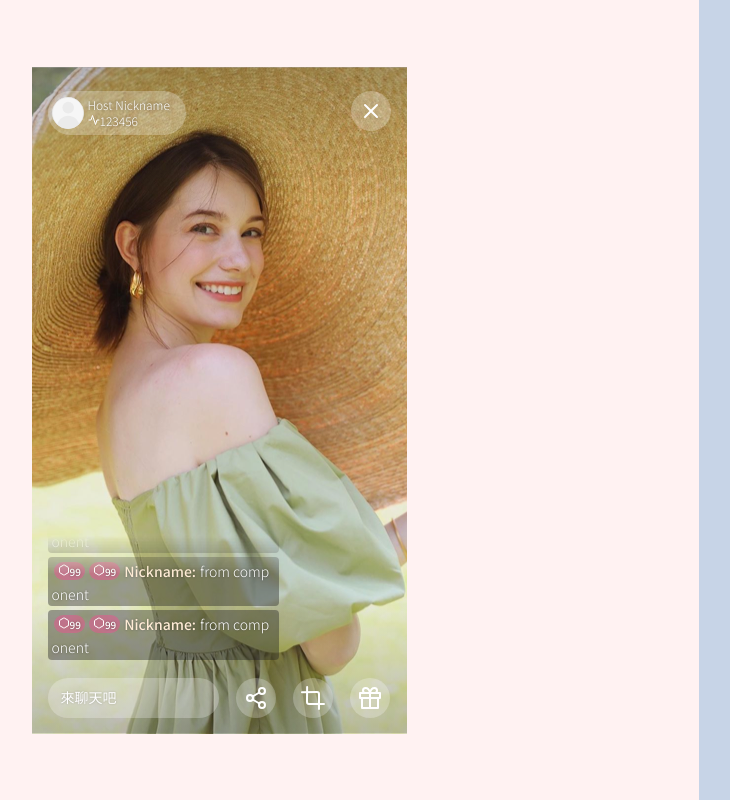
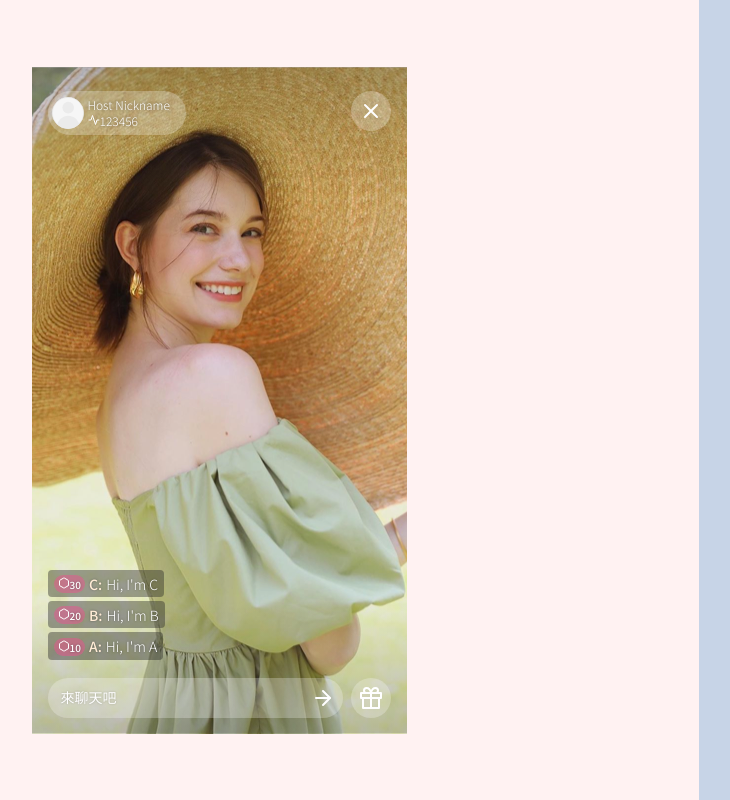
Before and after one commit to tl-vivian/liveroom-demo, a React (Vite) app: page / in a window 1280 px wide. Shown: the whole page, without its empty margins (261-991 px from the left). Built offline with nearby package versions, Linux system fonts and the light colour scheme.

Commit message:
make submitting chat msg work

```diff
--- a/src/App.js
+++ b/src/App.js
@@ -1,61 +1,47 @@
 import React from "react";
-import ReactDOM from "react-dom";
+import ReactDOM, { render } from "react-dom";
 import * as Icon from "react-feather";
-import ChatMsg from "./ChatMsg";
+import Chatroom from "./Chatroom";
 import Streaming from "./Streaming";
 
-const App = () => {
+class App extends React.Component {
+  constructor(props) {
+    super(props);
+    this.state = {};
+  }
+
+  render() {
     return (
       <div className="content">
         <main>
-        <div class="phone">
-          <div class="app">
+          <div className="phone">
+            <div className="app">
               <Streaming />
-            <div class="ui">
-              <div class="top-ui">
-                <div class="host-info">
-                  <div class="avatar40"></div>
-                  <div class="host-status">
-                    <p class="host-nickname t-caption">Host Nickname</p>
-                    <span class="host-live-data t-caption">
+              <div className="ui">
+                <div className="top-ui">
+                  <div className="host-info">
+                    <div className="avatar40"></div>
+                    <div className="host-status">
+                      <p className="host-nickname t-caption">Host Nickname</p>
+                      <span className="host-live-data t-caption">
                         <Icon.Activity size={12} /> 123456
                       </span>
                     </div>
                   </div>
-                <button class="icon-button exit-button">
+                  <button className="icon-button exit-button">
                     <Icon.X />
                   </button>
                 </div>
-              <div class="clear-zone"></div>
-              <div class="chatroom">
-                <div class="fade-shade"></div>
-                <div class="msgs">
-                  <ChatMsg />
-                  <ChatMsg />
-                  <ChatMsg />
-                </div>
-              </div>
-              <div class="bottom-ui">
-                <input type="text" class="chat-input" placeholder="來聊天吧" />
-                <button class="icon-button">
-                  <Icon.Share2 />
-                </button>
-                <button class="icon-button">
-                  <Icon.Crop />
-                </button>
-                <button class="icon-button">
-                  <Icon.Gift />
-                </button>
+                <div className="clear-zone"></div>
+                <Chatroom />
               </div>
             </div>
           </div>
-          <div class="mockup"></div>
-        </div>
-        <div class="phone-variation"></div>
         </main>
         <aside></aside>
       </div>
     );
-};
+  }
+}
 
 ReactDOM.render(<App />, document.querySelector("#root"));
--- a/src/ChatMsg.js
+++ b/src/ChatMsg.js
@@ -1,19 +1,15 @@
 import React from "react";
 import { Hexagon } from "react-feather";
 
-export default function ChatMsg() {
+export default function ChatMsg(props) {
   return (
     <span className="msg t-body2">
       <span className="msg-lv-badge t-level-badge-number">
         <Hexagon size={12} />
-        99
+        {props.level}
       </span>
-      <span className="msg-lv-badge t-level-badge-number">
-        <Hexagon size={12} />
-        99
-      </span>
-      <span className="t-title2 msg-nickname">Nickname:</span>
-      <span>from component</span>
+      <span className="t-title2 msg-nickname">{props.name}:</span>
+      <span>{props.msgContent}</span>
     </span>
   );
 }
--- /dev/null
+++ b/src/Chatroom.js
@@ -0,0 +1,70 @@
+import React from "react";
+import ChatMsg from "./ChatMsg";
+import * as Icon from "react-feather";
+
+class Chatroom extends React.Component {
+  constructor(props) {
+    super(props);
+    this.state = {
+      messages: [
+        { id: 1, name: "A", level: "10", msgContent: "Hi, I'm A" },
+        { id: 2, name: "B", level: "20", msgContent: "Hi, I'm B" },
+        { id: 3, name: "C", level: "30", msgContent: "Hi, I'm C" },
+      ],
+      typing: "",
+    };
+  }
+  handleSubmit = (e) => {
+    e.preventDefault();
+    if (this.state.typing) {
+      const newMsg = {
+        id: 4,
+        name: "小天使",
+        level: "30",
+        msgContent: this.state.typing,
+      };
+
+      this.setState({ messages: [newMsg, ...this.state.messages], typing: "" });
+    }
+  };
+  render() {
+    return (
+      <div className="bottom">
+        <div className="chatroom">
+          <div className="fade-shade"></div>
+          <div className="msgs">
+            {this.state.messages.map(function (msg) {
+              const { name, level, msgContent, id } = msg;
+              return (
+                <ChatMsg
+                  name={name}
+                  level={level}
+                  msgContent={msgContent}
+                  key={id}
+                />
+              );
+            })}
+          </div>
+        </div>
+        <div className="bottom-ui">
+          <form className="chat-input" onSubmit={this.handleSubmit}>
+            <button className="icon-button" type="submit">
+              <Icon.ArrowRight />
+            </button>
+            <input
+              type="text"
+              className="chat-input-box"
+              placeholder="來聊天吧"
+              value={this.state.typing}
+              onChange={(e) => this.setState({ typing: e.target.value })}
+            />
+          </form>
+          <button className="icon-button">
+            <Icon.Gift />
+          </button>
+        </div>
+      </div>
+    );
+  }
+}
+export default Chatroom;
--- a/src/Streaming.js
+++ b/src/Streaming.js
@@ -4,9 +4,9 @@ export default function Streaming() {
   return (
     <div>
       <div className="streaming"></div>
-      <div class="shades">
-        <div class="top-shade"></div>
-        <div class="bottom-shade"></div>
+      <div className="shades">
+        <div className="top-shade"></div>
+        <div className="bottom-shade"></div>
       </div>
     </div>
   );
--- a/src/style.css
+++ b/src/style.css
@@ -273,10 +273,23 @@ svg.feather {
   height: 12px;
   width: 12px;
 }
+.bottom {
+  display: flex;
+  flex-direction: column;
+}
+.chat-input {
+  position: relative;
+  width: calc(100% - 48px);
+}
+.chat-input button {
+  position: absolute;
+  right: 0;
+  background: none;
+}
 
-input.chat-input {
+input.chat-input-box {
   height: 40px;
-  width: 50%;
+  width: 100%;
   border-radius: 20px;
   border: 1px solid var(--white0);
   background-color: var(--white25);
@@ -285,18 +298,18 @@ input.chat-input {
   font-size: 14px;
   text-shadow: var(--text-shadow-for-white);
 }
-.chat-input::placeholder {
+.chat-input-box::placeholder {
   /* Chrome, Firefox, Opera, Safari 10.1+ */
   color: var(--white);
   opacity: 1; /* Firefox */
 }
-.chat-input:focus {
+.chat-input-box:focus {
   background-color: var(--white25);
   border: 1px solid var(--white50);
 }
 .chatroom {
   width: calc(100% - 112px);
-  height: 20%;
+  height: 160px;
   /* border: 1px solid #fff; */
   position: relative;
   -webkit-mask-image: linear-gradient(
```
Lines whose indentation alone changed are shown as unchanged.
